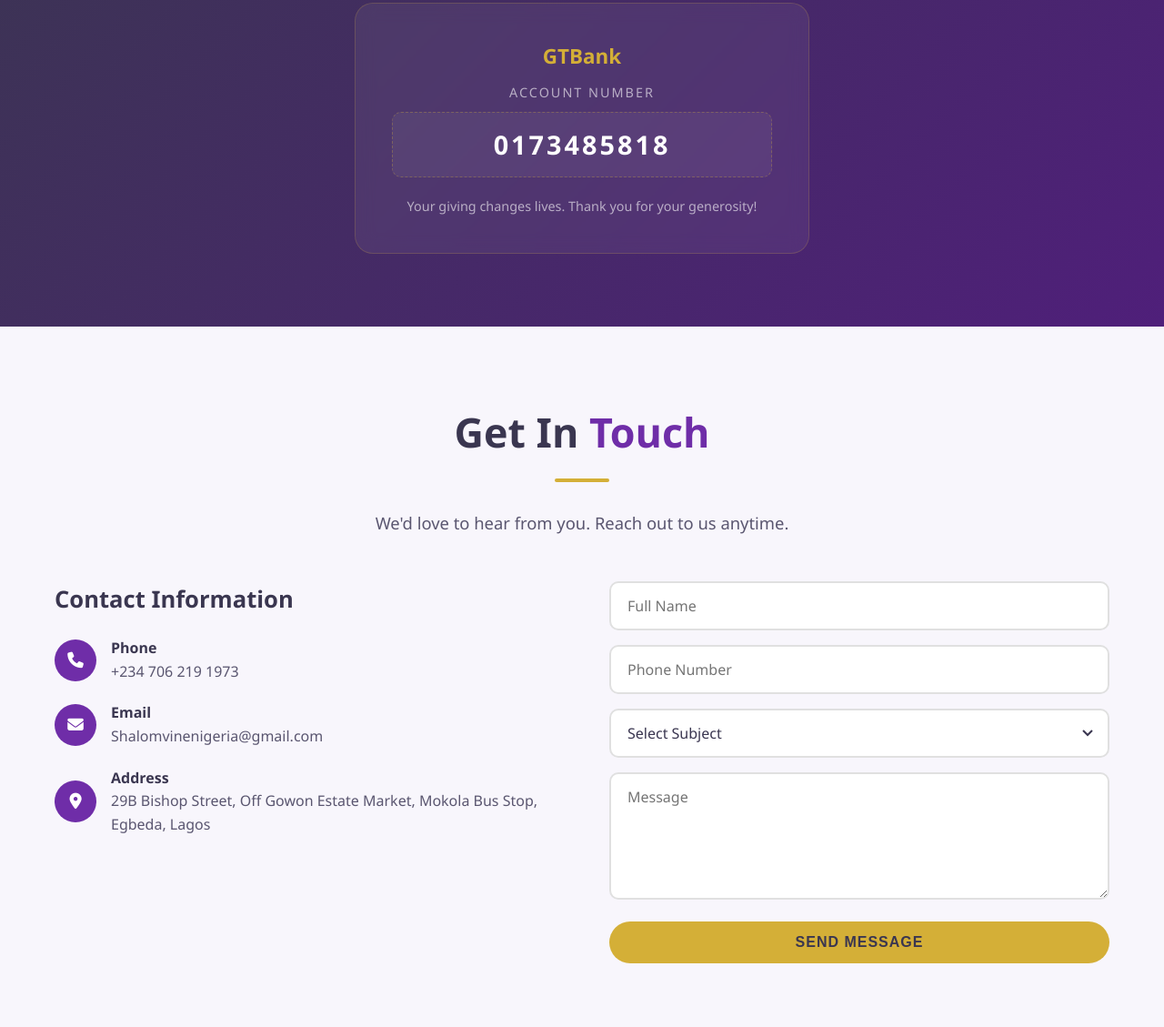
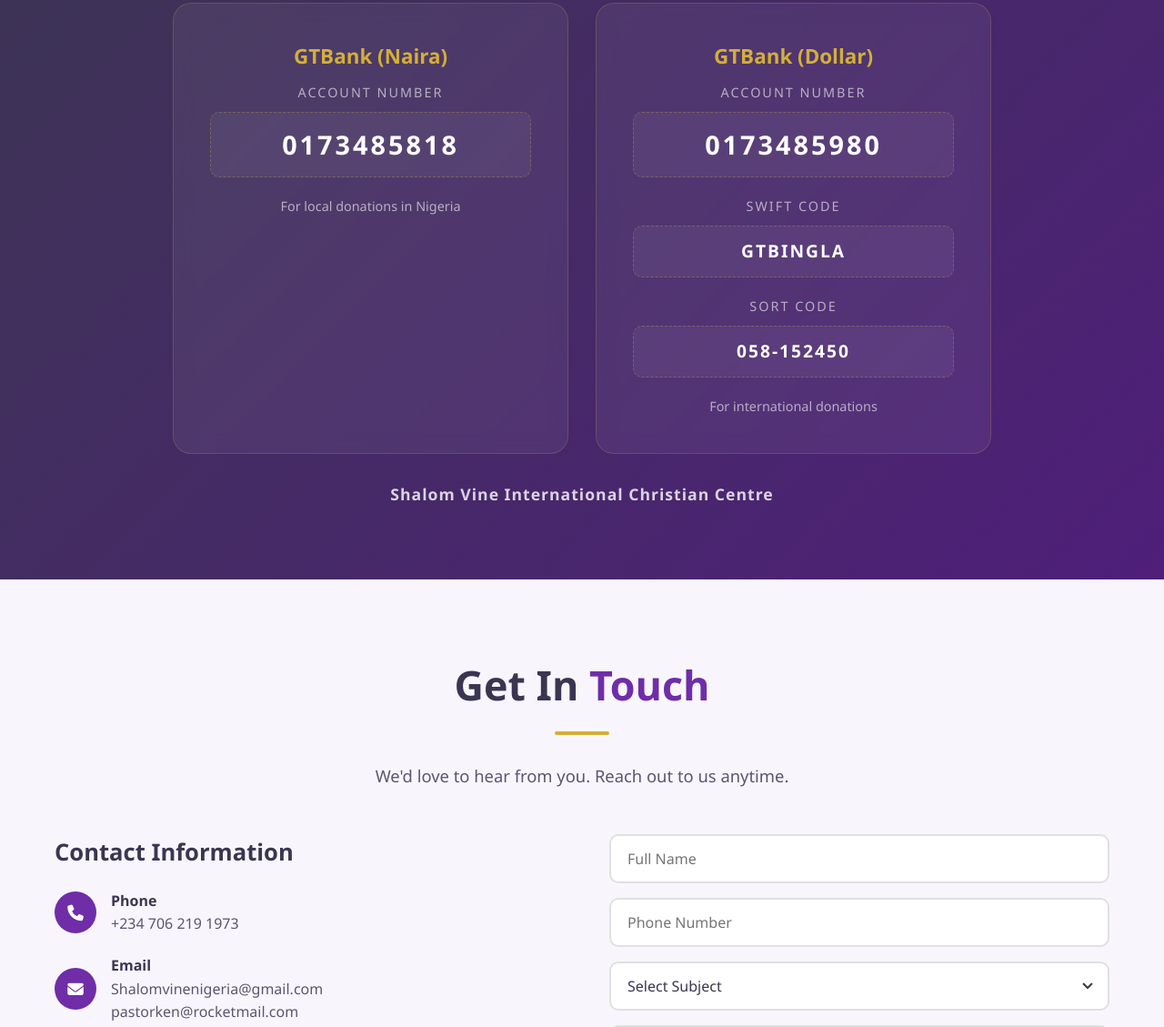
Before and after one commit to Big-Peace/shalom-nation, a plain HTML site: page index.html in a window 1280 px wide. Shown: the part 4960-6089 px from the top of the page at 91% size. Drawn offline with nearby package versions, Linux system fonts and the light colour scheme.

```diff
--- a/css/style.css
+++ b/css/style.css
@@ -1091,3 +1091,36 @@
     color: var(--slate);
     background: var(--white);
 }
+/* ===== DONATE / SUPPORT GRID ===== */
+.donate-grid {
+    display: grid;
+    grid-template-columns: repeat(auto-fit, minmax(280px, 1fr));
+    gap: 30px;
+    max-width: 900px;
+    margin: 0 auto;
+}
+
+.donate-card {
+    max-width: 100%;
+    margin: 0;
+}
+
+.donate-footer {
+    text-align: center;
+    margin-top: 30px;
+}
+
+.donate-footer .account-name {
+    color: rgba(255, 255, 255, 0.8);
+    font-size: 1.1rem;
+    font-weight: 600;
+    letter-spacing: 1px;
+}
+
+/* ===== RESPONSIVE ===== */
+@media (max-width: 600px) {
+    .donate-grid {
+        grid-template-columns: 1fr;
+        max-width: 400px;
+    }
+}
--- a/index.html
+++ b/index.html
@@ -288,11 +288,30 @@
             <div class="section-divider"></div>
             <p class="section-subtitle" style="color: rgba(255,255,255,0.7);">Partner with us to take healing to the world.</p>
 
-            <div class="donate-card">
-                <p class="bank-name">GTBank</p>
-                <p class="account-label">Account Number</p>
-                <p class="account-detail">0173485818</p>
-                <p class="note">Your giving changes lives. Thank you for your generosity!</p>
+            <div class="donate-grid">
+                <!-- Naira Account -->
+                <div class="donate-card">
+                    <p class="bank-name">GTBank (Naira)</p>
+                    <p class="account-label">Account Number</p>
+                    <p class="account-detail">0173485818</p>
+                    <p class="note">For local donations in Nigeria</p>
+                </div>
+
+                <!-- Dollar Account -->
+                <div class="donate-card">
+                    <p class="bank-name">GTBank (Dollar)</p>
+                    <p class="account-label">Account Number</p>
+                    <p class="account-detail">0173485980</p>
+                    <p class="account-label" style="margin-top: 8px;">Swift Code</p>
+                    <p class="account-detail" style="font-size: 1.2rem; letter-spacing: 2px;">GTBINGLA</p>
+                    <p class="account-label" style="margin-top: 8px;">Sort Code</p>
+                    <p class="account-detail" style="font-size: 1.2rem; letter-spacing: 2px;">058-152450</p>
+                    <p class="note">For international donations</p>
+                </div>
+            </div>
+
+            <div class="donate-footer">
+                <p class="account-name">Shalom Vine International Christian Centre</p>
             </div>
         </div>
     </section>
@@ -318,7 +337,10 @@
                         <i class="fas fa-envelope"></i>
                         <div>
                             <div class="label">Email</div>
-                            <div class="value">Shalomvinenigeria@gmail.com</div>
+                            <div class="value">
+                                Shalomvinenigeria@gmail.com<br />
+                                pastorken@rocketmail.com
+                            </div>
                         </div>
                     </div>
                     <div class="contact-item">
```
